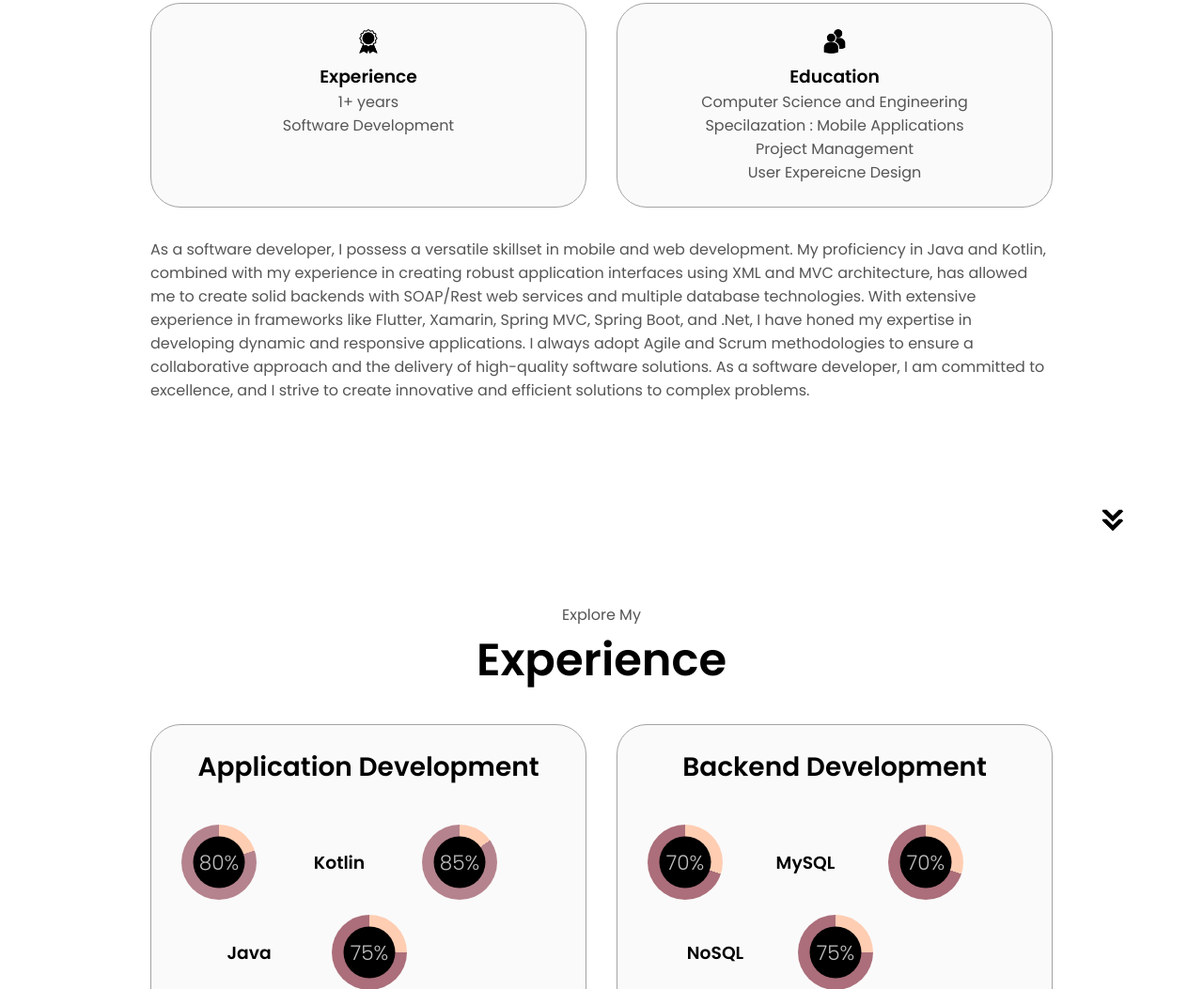
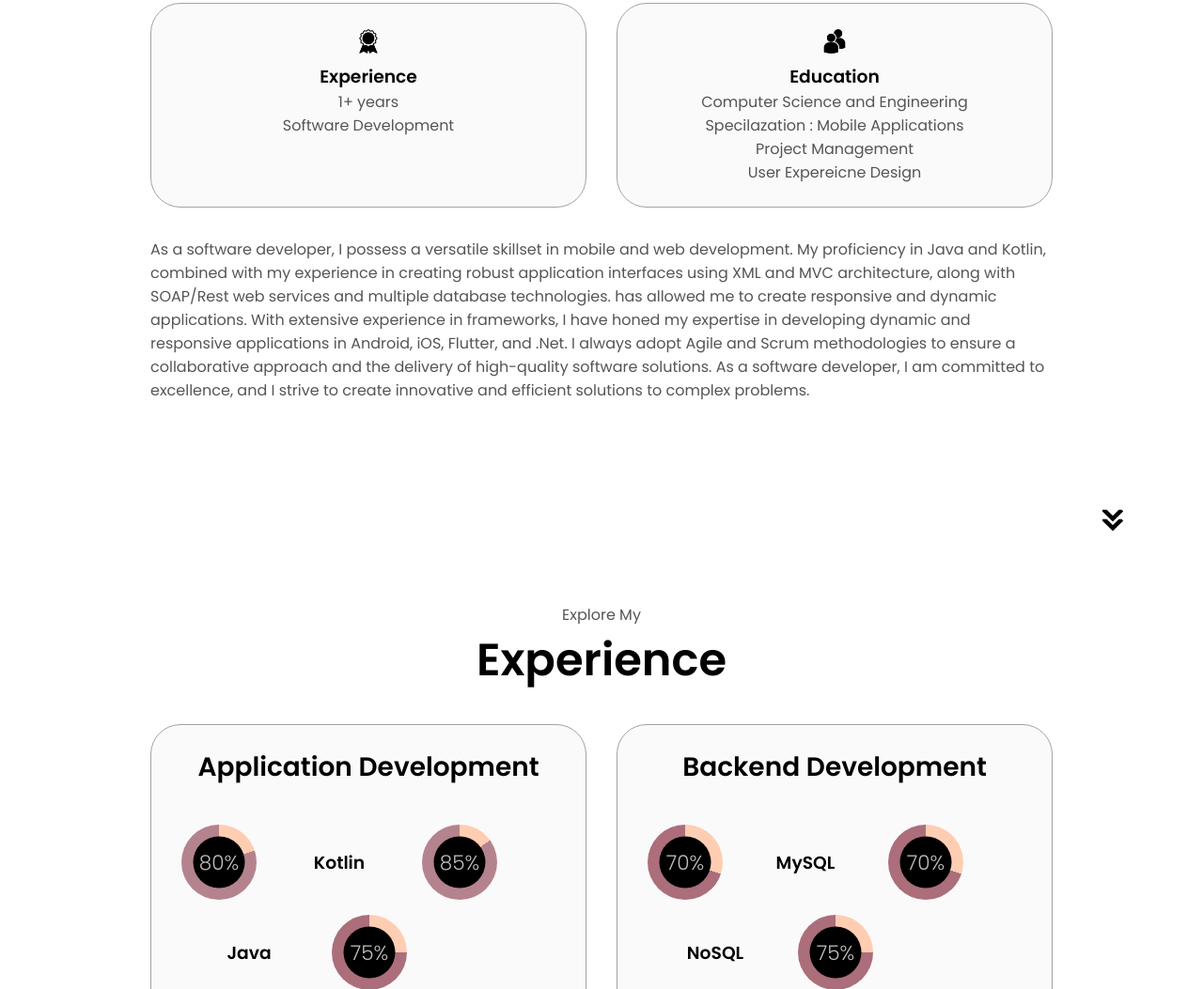
Before and after one commit to Niraj058/Portfolio, a plain HTML site: page index.html in a window 1280 px wide. Shown: the part 1054-2107 px from the top of the page at 94% size. Drawn offline with Linux system fonts and the light colour scheme.

Commit message:
Update index.html

```diff
--- a/index.html
+++ b/index.html
@@ -130,10 +130,9 @@
             <p>
               As a software developer, I possess a versatile skillset in mobile and web development.
               My proficiency in Java and Kotlin, combined with my experience in creating robust application interfaces using XML and MVC architecture,
-              has allowed me to create solid backends with SOAP/Rest web services and multiple database technologies.
-              With extensive experience in frameworks like Flutter, Xamarin, Spring MVC, Spring Boot, and .Net,
-              I have honed my expertise in developing dynamic and responsive applications.
-              I always adopt Agile and Scrum methodologies to ensure a collaborative approach and the delivery of high-quality software solutions.
+               along with SOAP/Rest web services and multiple database technologies. has allowed me to create responsive and dynamic applications.
+                With extensive experience in frameworks, I have honed my expertise in developing dynamic and responsive applications in Android, iOS, Flutter, and .Net.
+                I always adopt Agile and Scrum methodologies to ensure a collaborative approach and the delivery of high-quality software solutions.
               As a software developer, I am committed to excellence, and I strive to create innovative and efficient solutions to complex problems.
             </p>
           </div>
```
